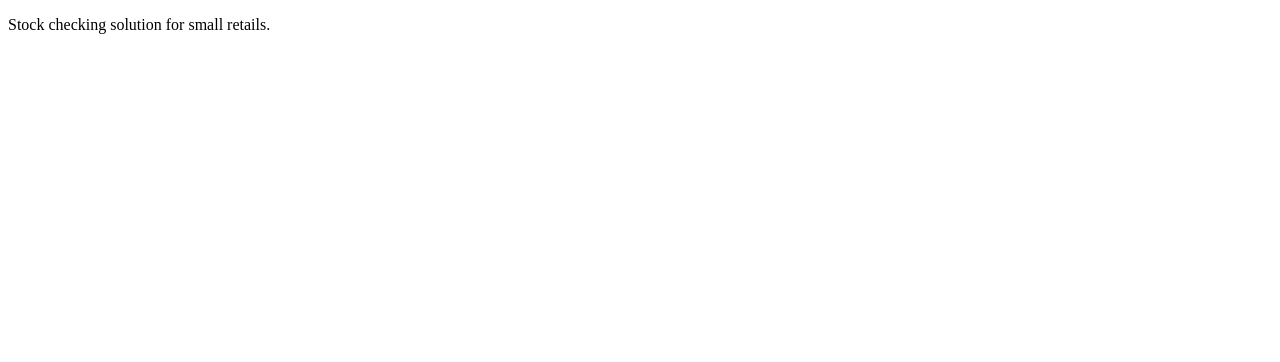
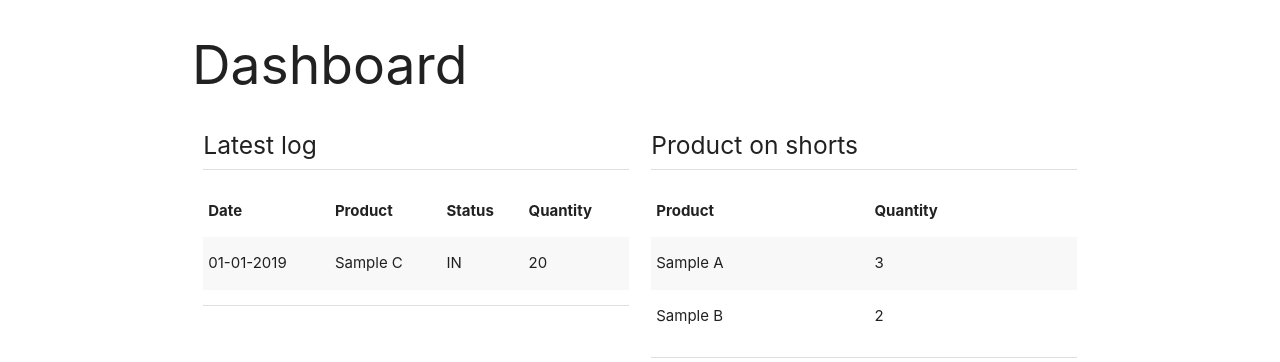
Before and after one commit to badgooooor/check-stock, a website: page browser/index.html in a window 1280 px wide. Drawn offline with nearby package versions, Linux system fonts and the light colour scheme.

Commit message:
:construction: Create dashboard page

```diff
--- a/browser/index.html
+++ b/browser/index.html
@@ -1,11 +1,77 @@
 <!DOCTYPE html>
 <html>
+
 <head>
-    <title>Check stock</title>
+  <title>Check stock</title>
+  <link rel="stylesheet" href="https://cdnjs.cloudflare.com/ajax/libs/materialize/1.0.0/css/materialize.min.css">
 </head>
 
 <body>
-    <p>Stock checking solution for small retails.</p>
+  <div class="container">
+    <h2>Dashboard</h2>
+    <div class="row">
+      <div class="col s6">
+        <h5>Latest log</h5>
+
+        <div class="divider"></div>
+        <div class="section">
+          <table class="striped">
+            <thead>
+              <th>Date</th>
+              <th>Product</th>
+              <th>Status</th>
+              <th>Quantity</th>
+            </thead>
+            <tbody>
+
+              <!-- Sample data -->
+              <tr>
+                <td>01-01-2019</td>
+                <td>Sample C</td>
+                <td>IN</td>
+                <td>20</td>
+              </tr>
+
+            </tbody>
+          </table>
+        </div>
+
+        <div class="divider"></div>
+      </div>
+      <div class="col s6">
+        <h5>Product on shorts</h5>
+
+        <div class="divider"></div>
+        <div class="section">
+          <table class="striped">
+            <thead>
+              <th>Product</th>
+              <th>Quantity</th>
+            </thead>
+
+            <!-- Sample data -->
+            <tr>
+              <td>Sample A</td>
+              <td>3</td>
+            </tr>
+            <tr>
+              <td>Sample B</td>
+              <td>2</td>
+            </tr>
+
+          </table>
+        </div>
+
+        <div class="divider"></div>
+
+      </div>
+    </div>
+  </div>
+
+
+  <script>
+
+  </script>
 </body>
 
 </html>
```
Also changed, not shown: main.js (+6 -1 lines).
